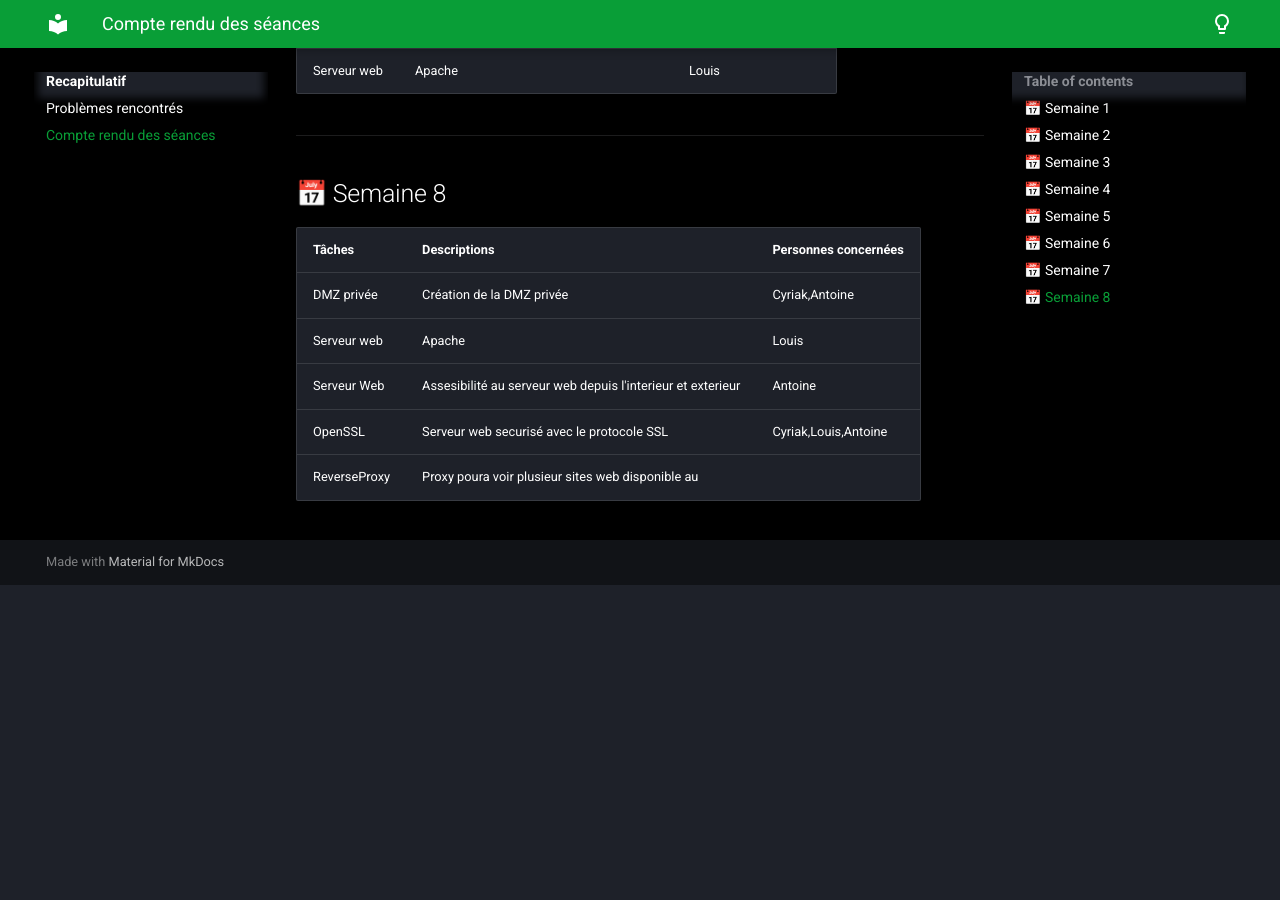
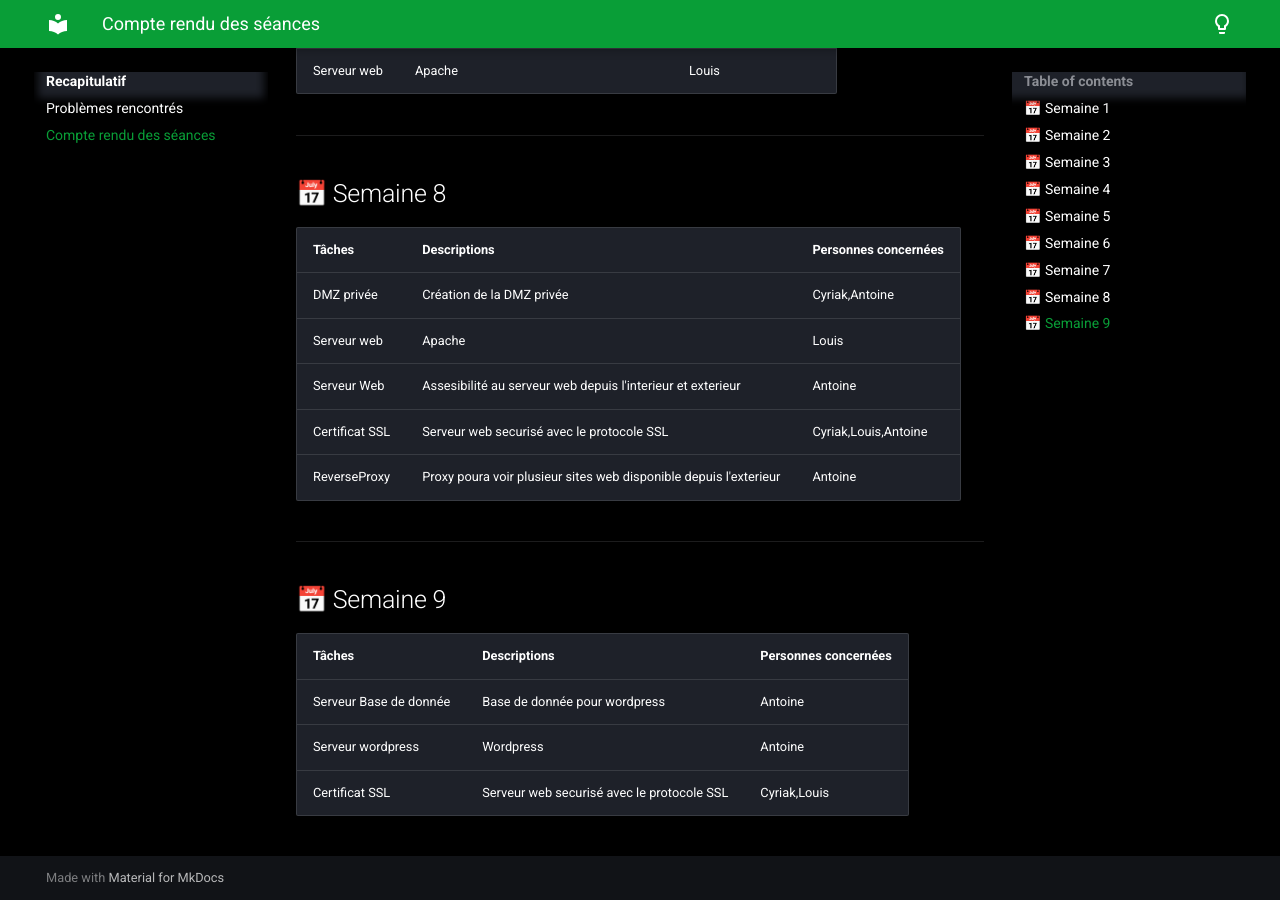
Before and after one commit to XolA-max/gp-orleans-sportludique2025-2026, an MkDocs documentation site: the page built from docs/Recapitulatif/Taches.md, in a window 1280 px wide and 900 px high, scrolled down 3033 px. Built offline with MkDocs 1.6.1 and Material for MkDocs 9.7.7, drawn with Linux system fonts in a browser that asks for light colours; before the commit the page ends 3618 px from its top, so only the background shows below that.

Commit message:
base donne ,wordpress

```diff
--- a/docs/Recapitulatif/Taches.md
+++ b/docs/Recapitulatif/Taches.md
@@ -85,5 +85,15 @@
 |DMZ privée|Création de la DMZ privée|Cyriak,Antoine|
 |Serveur web|Apache|Louis|
 |Serveur Web|Assesibilité au serveur web depuis l'interieur et exterieur|Antoine|
-|OpenSSL|Serveur web securisé avec le protocole SSL|Cyriak,Louis,Antoine|
-|ReverseProxy|Proxy poura voir plusieur sites web disponible au
+|Certificat SSL|Serveur web securisé avec le protocole SSL|Cyriak,Louis,Antoine|
+|ReverseProxy|Proxy poura voir plusieur sites web disponible depuis l'exterieur|Antoine|
+
+---
+
+## 📅 Semaine 9
+
+| Tâches | Descriptions | Personnes concernées |
+|--------|--------------|----------------------|
+|Serveur Base de donnée|Base de donnée pour wordpress|Antoine|
+|Serveur wordpress|Wordpress|Antoine|
+|Certificat SSL|Serveur web securisé avec le protocole SSL|Cyriak,Louis|
```
Also changed, not shown: docs/Appareils/Infrastructure.md (+1 -1 lines), docs/Services/Base de donne.md (added, +39 -0 lines), docs/Services/Wordpress.md (added, +70 -0 lines), 1 other file.
